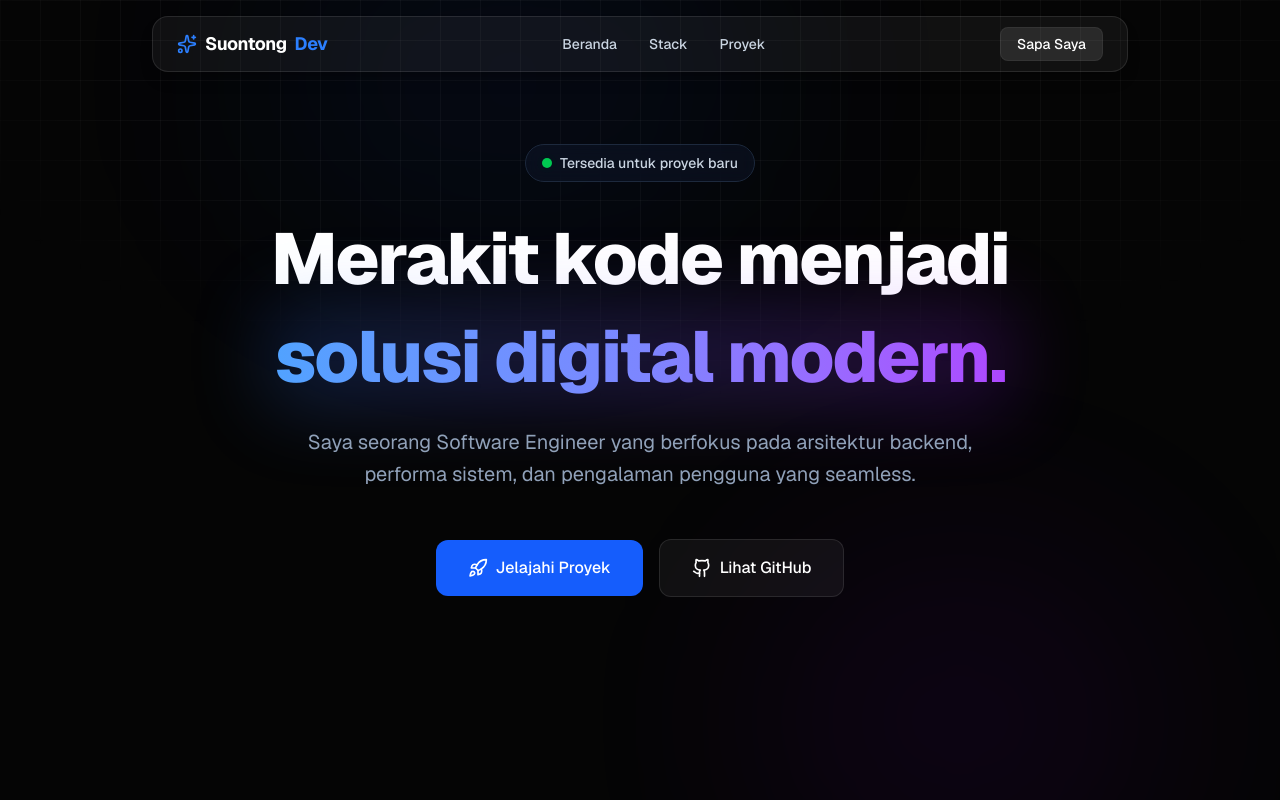
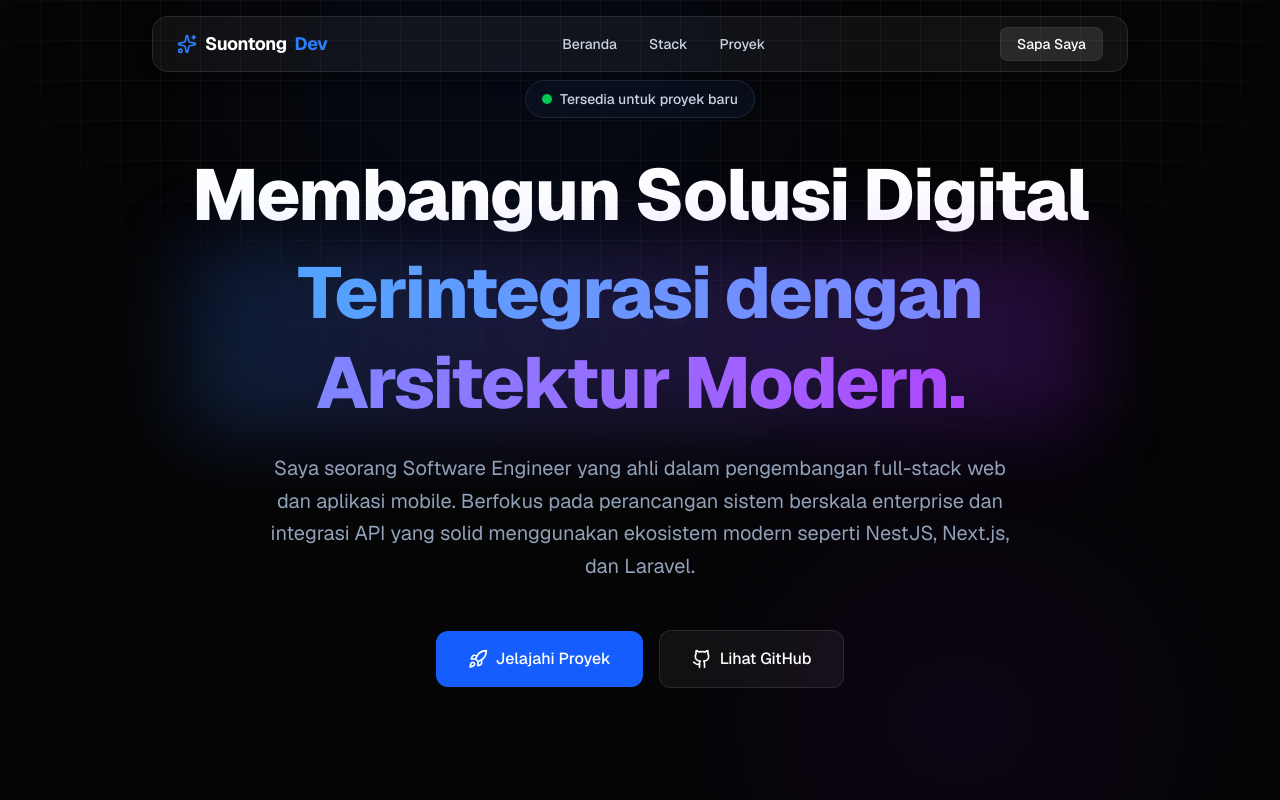
Before and after one commit to nathanielglenn02/suontongdev-porto, a Next.js app: page / in a window 1280 px wide. Shown: the top 800 px of the page. Built offline with nearby package versions, Linux system fonts and the light colour scheme; no server answers; the database is empty.

Commit message:
chore: update hero headline and sub-headline text

```diff
--- a/app/page.tsx
+++ b/app/page.tsx
@@ -119,18 +119,18 @@ export default async function Home() {
 
             {/* Main Headline */}
             <h1 className="animate-fade-in-up delay-200 text-5xl md:text-7xl font-extrabold text-white tracking-tight mb-6 leading-tight">
-              Merakit kode menjadi <br className="hidden md:block" />
+              Membangun Solusi Digital <br className="hidden md:block" />
               <span className="relative inline-block mt-2">
                 <span className="absolute -inset-2 bg-gradient-to-r from-blue-500 to-purple-600 blur-2xl opacity-20"></span>
                 <span className="relative text-transparent bg-clip-text bg-gradient-to-r from-blue-400 via-indigo-400 to-purple-500">
-                  solusi digital modern.
+                  Terintegrasi dengan Arsitektur Modern.
                 </span>
               </span>
             </h1>
 
             {/* Sub-headline */}
-            <p className="animate-fade-in-up delay-300 text-lg md:text-xl text-slate-400 mb-12 max-w-2xl mx-auto leading-relaxed">
-              Saya seorang Software Engineer yang berfokus pada arsitektur backend, performa sistem, dan pengalaman pengguna yang seamless.
+            <p className="animate-fade-in-up delay-300 text-lg md:text-xl text-slate-400 mb-12 max-w-3xl mx-auto leading-relaxed">
+              Saya seorang Software Engineer yang ahli dalam pengembangan full-stack web dan aplikasi mobile. Berfokus pada perancangan sistem berskala enterprise dan integrasi API yang solid menggunakan ekosistem modern seperti NestJS, Next.js, dan Laravel.
             </p>
 
             {/* CTA Buttons */}
```
